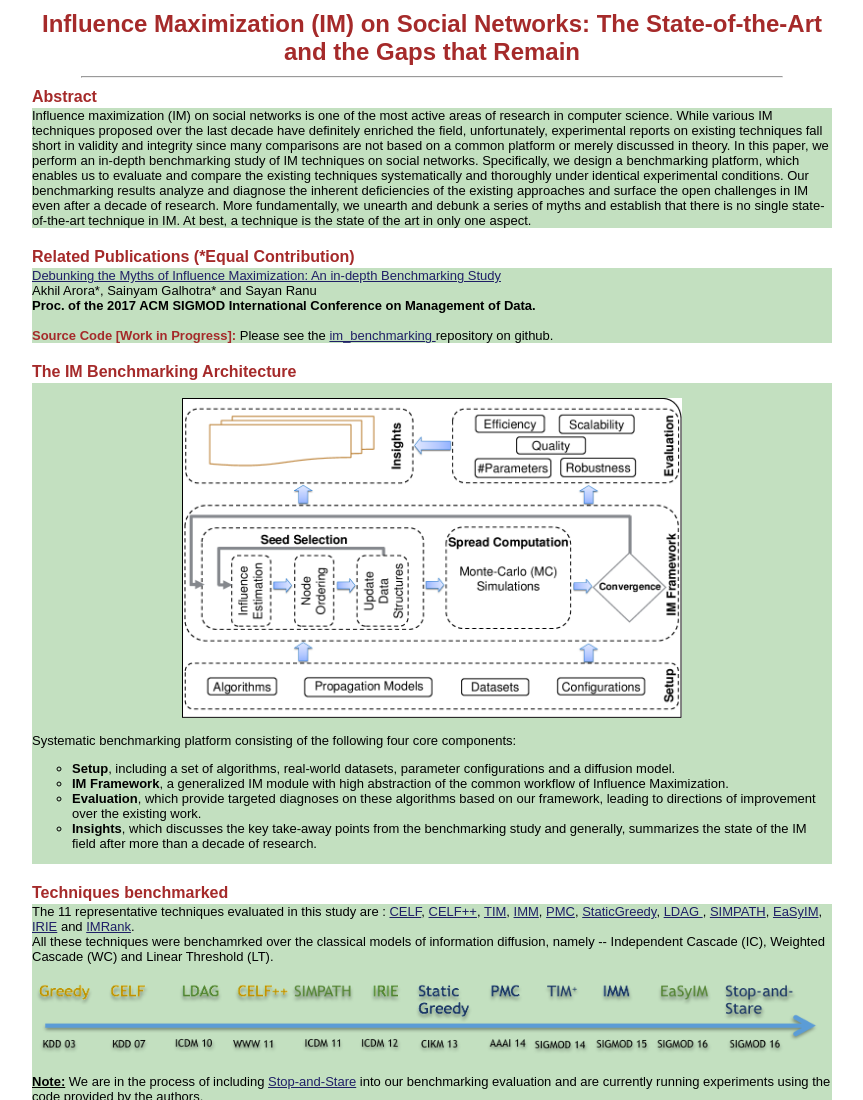
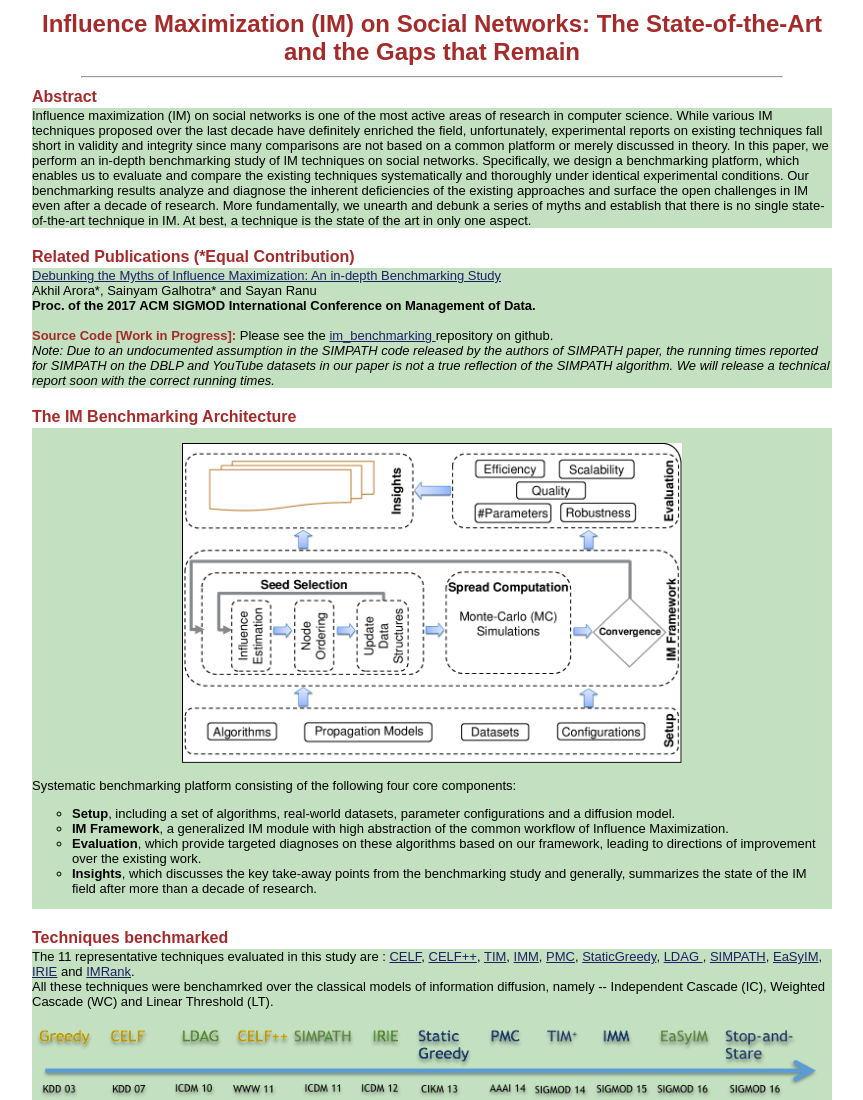
Before and after one commit to sigdata/sigdata.github.io, a plain HTML site: page infmax-benchmark.html in a window 1280 px wide. Shown: the top 1100 px of the page, without its empty margins (208-1071 px from the left). Drawn offline with Linux system fonts and the light colour scheme.

Commit message:
Create infmax-benchmark.html
Added note for SIMPATH

```diff
--- a/infmax-benchmark.html
+++ b/infmax-benchmark.html
@@ -76,7 +76,8 @@
             <a href="https://www.dropbox.com/s/uzi53ybpbfbdo9s/SIGMOD17_im_benchmarking.pdf?dl=0">Debunking the Myths of Influence Maximization: An in-depth Benchmarking Study</a><br>
 			Akhil Arora*, Sainyam Galhotra* and Sayan Ranu<br>
 			<b>Proc. of the 2017 ACM SIGMOD International Conference on Management of Data.</b> <br><br>
-			<font color="brown"><b>Source Code [Work in Progress]:</b></font> Please see the <a href="https://github.com/sigdata/im_benchmarking"> im_benchmarking </a> repository on github.
+			<font color="brown"><b>Source Code [Work in Progress]:</b></font> Please see the <a href="https://github.com/sigdata/im_benchmarking"> im_benchmarking </a> repository on github.<br>
+	      		<i>Note: Due to an undocumented assumption in the SIMPATH code released by the authors of SIMPATH paper, the running times reported for SIMPATH on the DBLP and YouTube datasets in our paper is not a true reflection of the SIMPATH algorithm. We will release a technical report soon with the correct running times.</i>
       </td>
     </tr>
 
```
